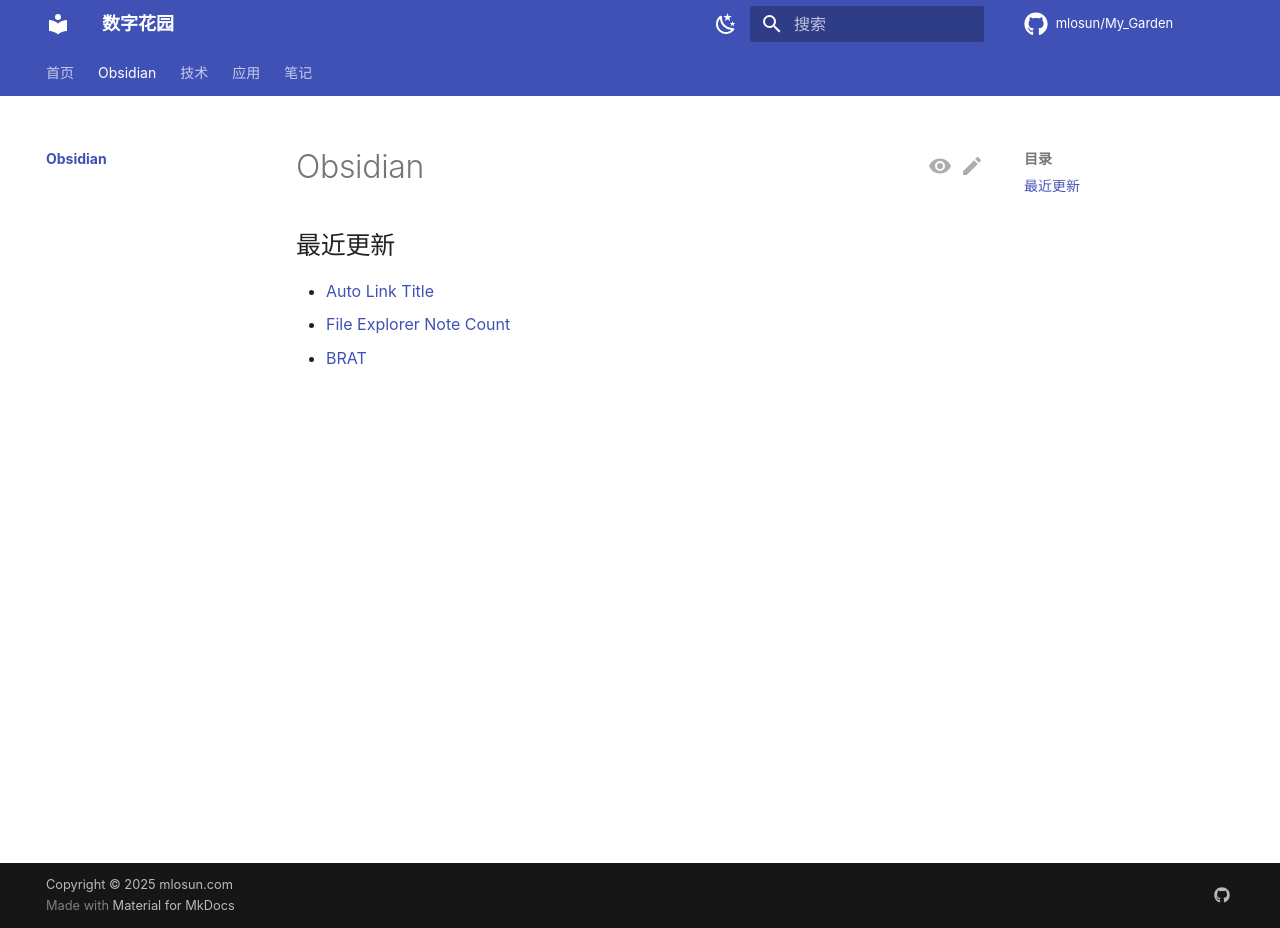
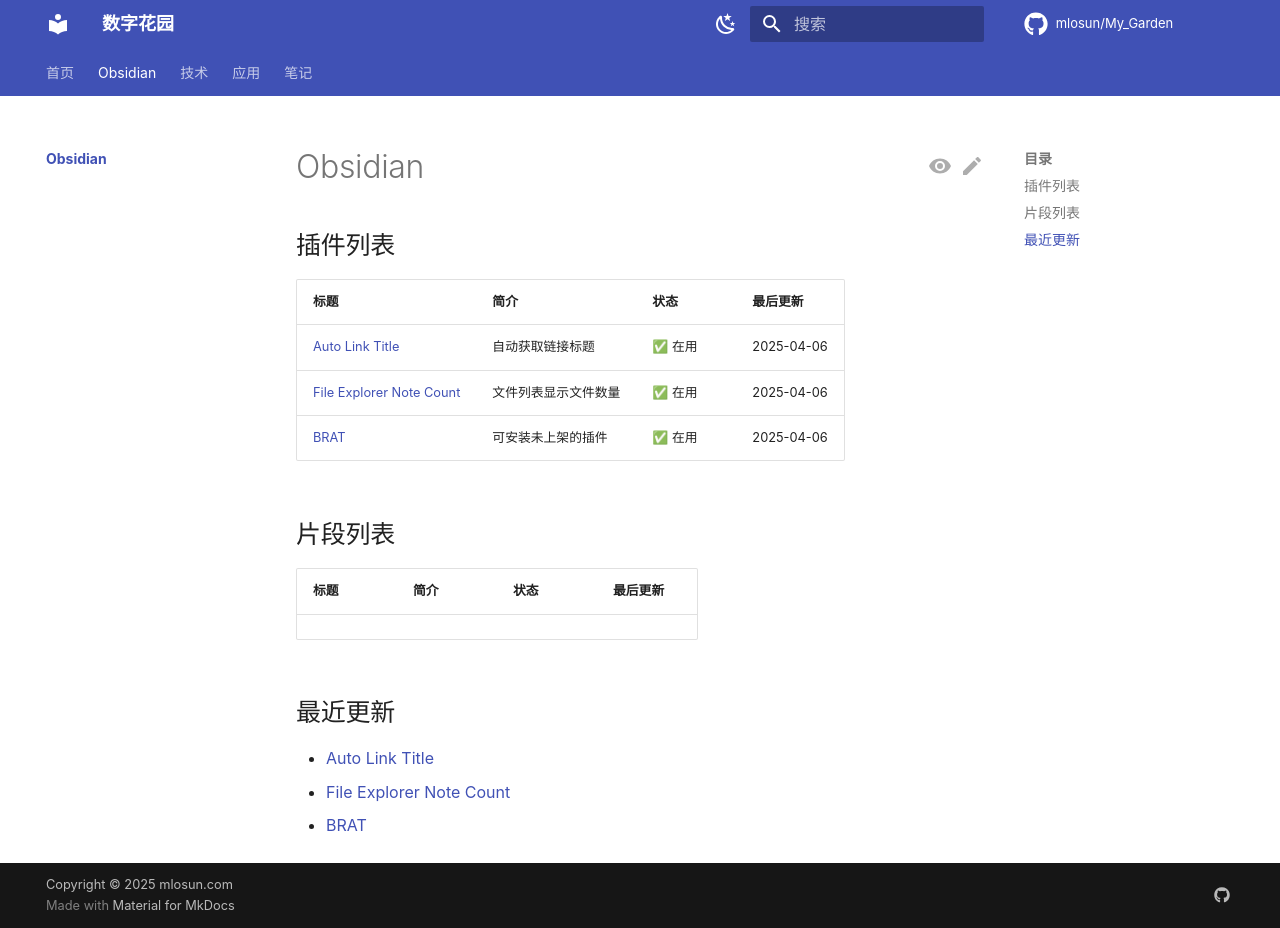
Before and after one commit to mlosun/My_Garden, an MkDocs documentation site: the page built from docs/obsidian/index.md, in a window 1280 px wide and 928 px high. Built offline with MkDocs 1.6.1 and Material for MkDocs 9.7.7, drawn with Linux system fonts in a browser that asks for light colours; comment, search, counter and statistics services are not loaded.

Commit message:
PUBLISHER #39
* PUSH NOTE : index.md

* PUSH NOTE : Auto Link Title.md

* PUSH NOTE : File Explorer Note Count.md

* PUSH NOTE : BRAT.md

* DELETE FILE : docs/obsidian/plugins/index.md

* DELETE FILE : docs/obsidian/snippets/index.md

```diff
--- a/docs/obsidian/index.md
+++ b/docs/obsidian/index.md
@@ -5,6 +5,20 @@
 title: Obsidian
 ---
 
+## 插件列表
+
+| 标题                                                                               | 简介         | 状态   | 最后更新       |
+| -------------------------------------------------------------------------------- | ---------- | ---- | ---------- |
+| [Auto Link Title](./plugins/Auto%20Link%20Title.md)                   | 自动获取链接标题   | ✅ 在用 | 2025-04-06 |
+| [File Explorer Note Count](./plugins/File%20Explorer%20Note%20Count.md) | 文件列表显示文件数量 | ✅ 在用 | 2025-04-06 |
+| [BRAT](./plugins/BRAT.md)                                         | 可安装未上架的插件  | ✅ 在用 | 2025-04-06 |
+
+
+## 片段列表
+
+| 标题 | 简介 | 状态 | 最后更新 |
+| -- | -- | -- | ---- |
+
 ## 最近更新
 
 - [Auto Link Title](./plugins/Auto%20Link%20Title.md)
```
Also changed, not shown: docs/obsidian/plugins/Auto Link Title.md (+1 -1 lines), docs/obsidian/plugins/BRAT.md (+1 -1 lines), docs/obsidian/plugins/File Explorer Note Count.md (+1 -1 lines), docs/obsidian/plugins/index.md (deleted, +0 -14 lines), docs/obsidian/snippets/index.md (deleted, +0 -11 lines).
